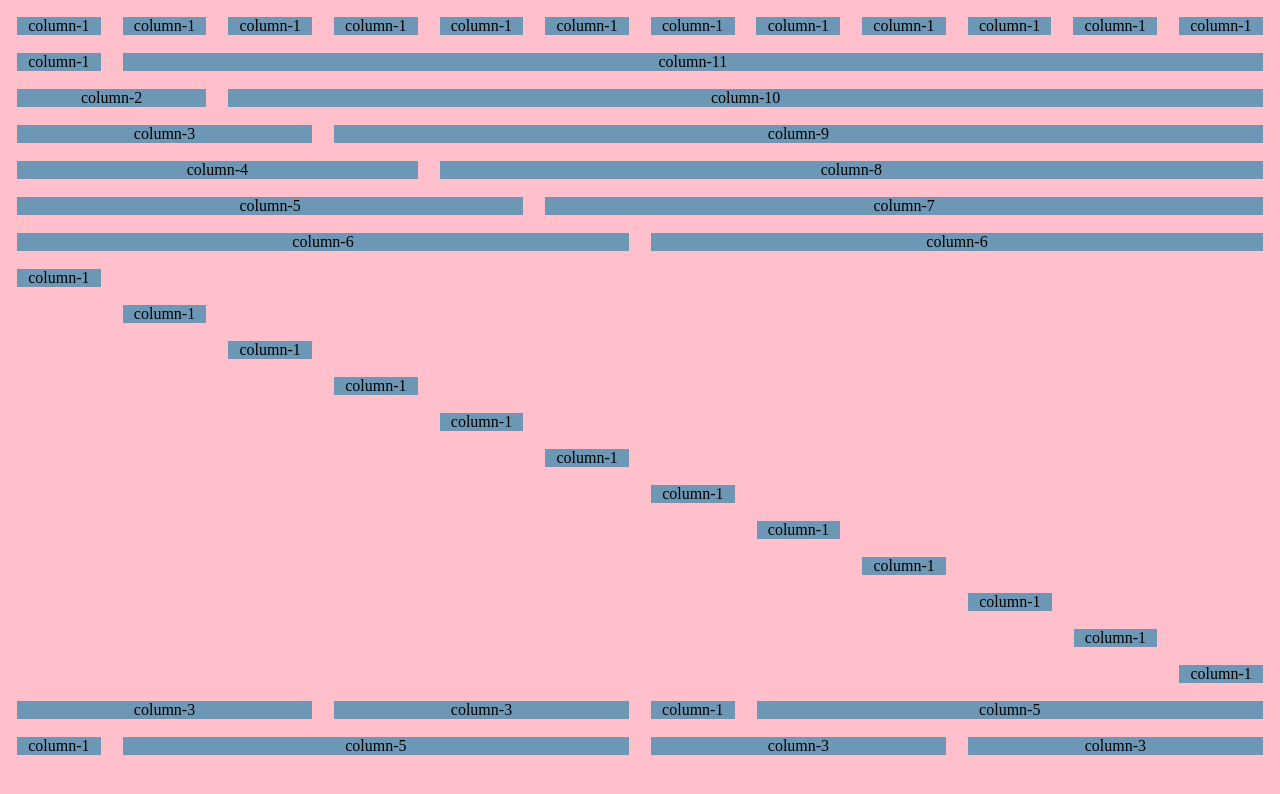
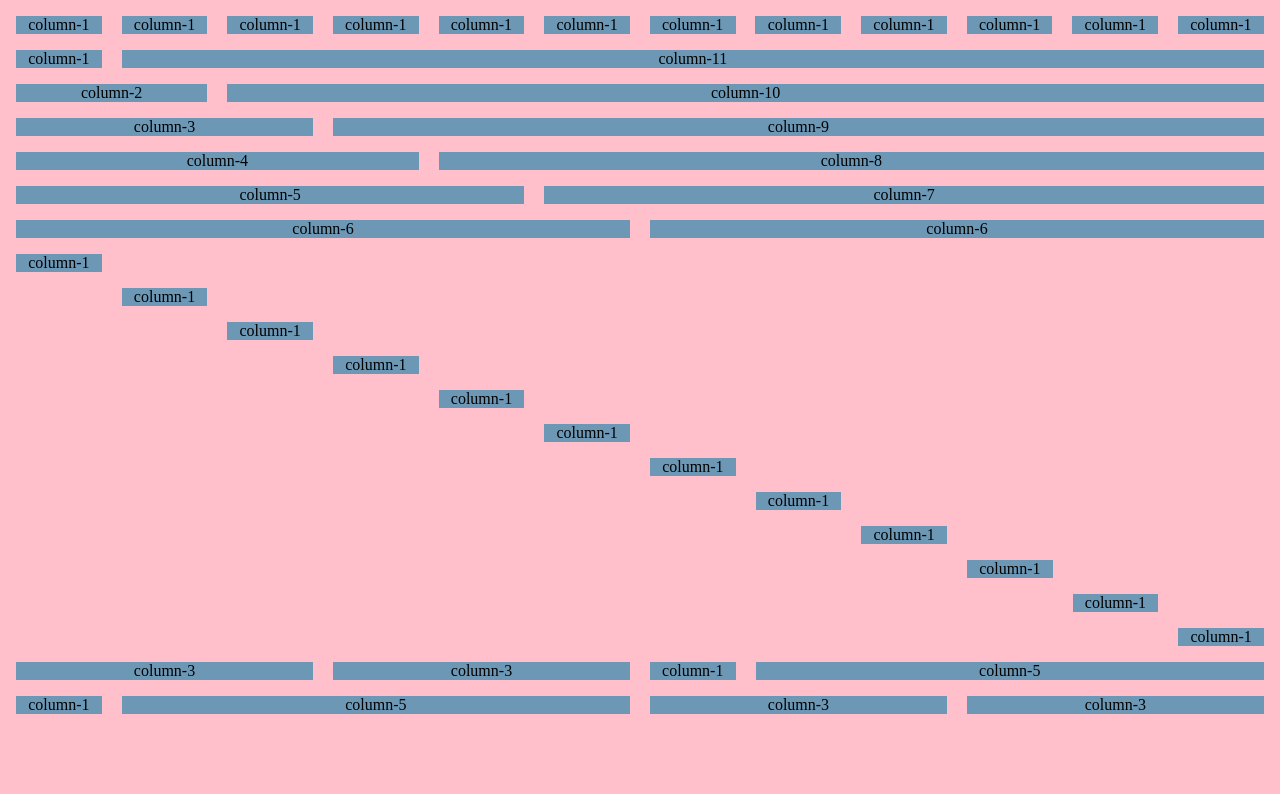
Before and after one commit to tfb34/my-grid, a plain HTML site: page index.html in a window 1280 px wide. Drawn offline with Linux system fonts and the light colour scheme.

Commit message:
Update stylesheet

```diff
--- a/stylesheet.css
+++ b/stylesheet.css
@@ -1,15 +1,15 @@
 body{
     padding:0;margin: 0;
-    background-color: pink;/*delete*/
+    background-color: pink;
 }
+p{
+    background-color: #6C98B6;
+    padding: 0;margin:0;
+    text-align: center;
+}
+
 .container{
     padding: 1em;
-}
-p{
-	background-color: #6C98B6;/*delete*/
-    padding: 0;margin:0;
-    text-align: center;
-    border:1px solid pink;
 }
 .row,
 .column{
```
